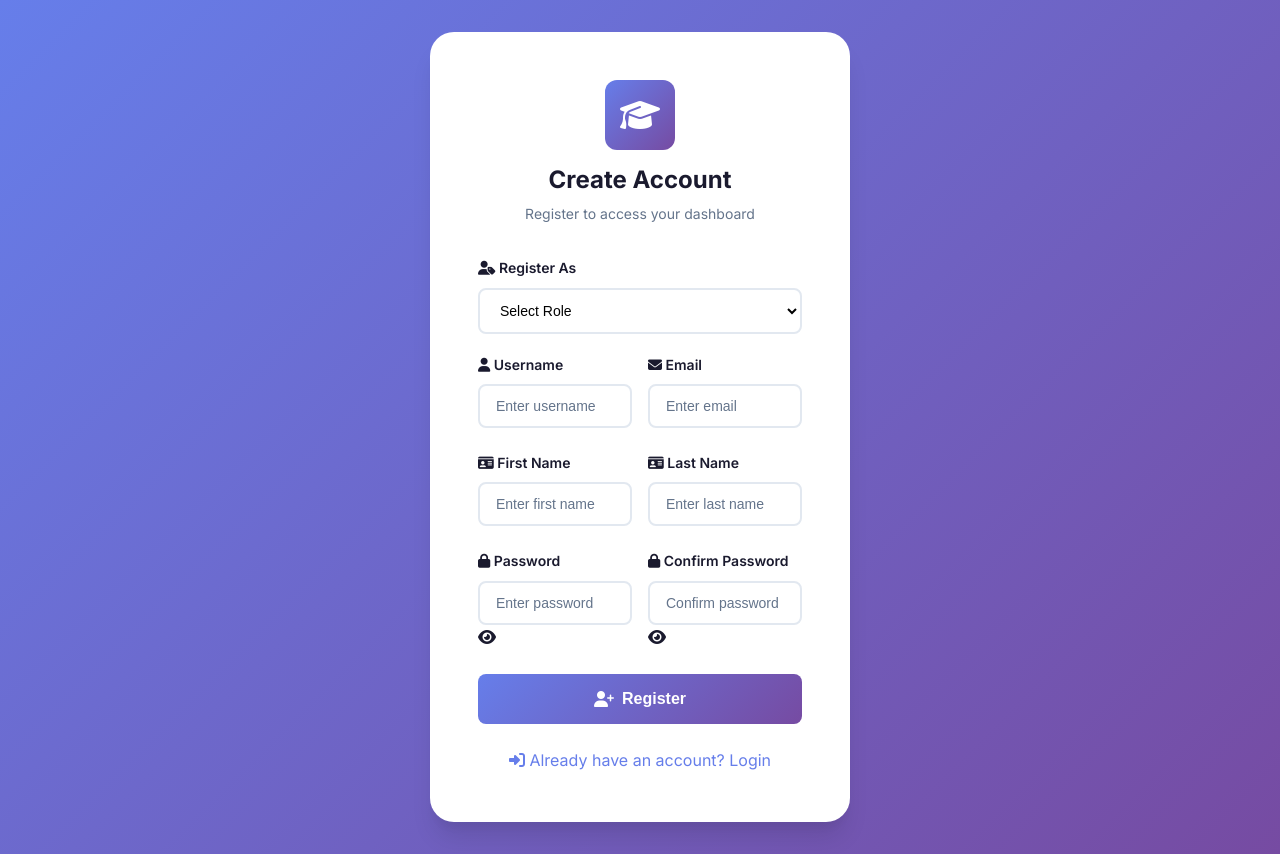
After one commit to nencysavaliya/school-management-system, a Django app: page /register/ in a window 1280 px wide. The commit adds this page. Run offline with Django 5.2, Linux system fonts and the light colour scheme.

Commit message:
added register page and updated settings

```diff
--- a/core/forms.py
+++ b/core/forms.py
@@ -24,6 +24,110 @@ class LoginForm(forms.Form):
         'placeholder': 'Enter Password',
         'id': 'password'
     }))
+
+
+class RegistrationForm(forms.Form):
+    """Registration form for Students and Teachers"""
+    ROLE_CHOICES = [
+        ('student', 'Student'),
+        ('teacher', 'Teacher'),
+    ]
+
+    role = forms.ChoiceField(
+        choices=ROLE_CHOICES,
+        widget=forms.Select(attrs={
+            'class': 'form-control',
+            'id': 'role'
+        })
+    )
+    username = forms.CharField(
+        max_length=50,
+        widget=forms.TextInput(attrs={
+            'class': 'form-control',
+            'placeholder': 'Enter Username',
+            'id': 'username'
+        })
+    )
+    name = forms.CharField(
+        max_length=100,
+        widget=forms.TextInput(attrs={
+            'class': 'form-control',
+            'placeholder': 'First Name',
+            'id': 'name'
+        })
+    )
+    surname = forms.CharField(
+        max_length=100,
+        widget=forms.TextInput(attrs={
+            'class': 'form-control',
+            'placeholder': 'Last Name',
+            'id': 'surname'
+        })
+    )
+    email = forms.EmailField(
+        widget=forms.EmailInput(attrs={
+            'class': 'form-control',
+            'placeholder': 'Email Address',
+            'id': 'email'
+        })
+    )
+    password = forms.CharField(
+        widget=forms.PasswordInput(attrs={
+            'class': 'form-control',
+            'placeholder': 'Enter Password',
+            'id': 'password'
+        })
+    )
+    confirm_password = forms.CharField(
+        widget=forms.PasswordInput(attrs={
+            'class': 'form-control',
+            'placeholder': 'Confirm Password',
+            'id': 'confirm_password'
+        })
+    )
+
+    def clean_username(self):
+        username = self.cleaned_data.get('username')
+
+        # Check if username exists in any user type
+        if Student.objects.filter(username=username).exists():
+            raise forms.ValidationError('This username is already taken by a student.')
+        if Teacher.objects.filter(username=username).exists():
+            raise forms.ValidationError('This username is already taken by a teacher.')
+        if Admin.objects.filter(username=username).exists():
+            raise forms.ValidationError('This username is already taken.')
+
+        return username
+
+    def clean_email(self):
+        email = self.cleaned_data.get('email')
+
+        # Check if email exists in any user type
+        if Student.objects.filter(email=email).exists():
+            raise forms.ValidationError('This email is already registered.')
+        if Teacher.objects.filter(email=email).exists():
+            raise forms.ValidationError('This email is already registered.')
+
+        return email
+
+    def clean_password(self):
+        password = self.cleaned_data.get('password')
+
+        # Password strength validation
+        if len(password) < 6:
+            raise forms.ValidationError('Password must be at least 6 characters long.')
+
+        return password
+
+    def clean(self):
+        cleaned_data = super().clean()
+        password = cleaned_data.get('password')
+        confirm_password = cleaned_data.get('confirm_password')
+
+        if password and confirm_password and password != confirm_password:
+            raise forms.ValidationError('Passwords do not match.')
+
+        return cleaned_data
 
 
 class StudentForm(forms.ModelForm):
--- a/core/urls.py
+++ b/core/urls.py
@@ -5,6 +5,7 @@ urlpatterns = [
     # Home & Auth
     path('', views.home, name='home'),
     path('login/', views.login_view, name='login'),
+    path('register/', views.register_view, name='register'),
     path('logout/', views.logout_view, name='logout'),
 
     # Admin Dashboard
--- a/core/views.py
+++ b/core/views.py
@@ -9,7 +9,7 @@ from .models import (
     StudentAttendance, TeacherAttendance, Fees, Salary
 )
 from .forms import (
-    LoginForm, StudentForm, TeacherForm, ClassForm, SubjectForm,
+    LoginForm, RegistrationForm, StudentForm, TeacherForm, ClassForm, SubjectForm,
     FeesForm, SalaryForm, StudentAttendanceForm, TeacherAttendanceForm
 )
 
@@ -82,6 +82,58 @@ def logout_view(request):
     request.session.flush()
     messages.success(request, 'You have been logged out successfully!')
     return redirect('home')
+
+
+def register_view(request):
+    """Registration view for Students and Teachers"""
+    if request.method == 'POST':
+        form = RegistrationForm(request.POST)
+        if form.is_valid():
+            role = form.cleaned_data['role']
+            username = form.cleaned_data['username']
+            name = form.cleaned_data['name']
+            surname = form.cleaned_data['surname']
+            email = form.cleaned_data['email']
+            password = form.cleaned_data['password']
+
+            try:
+                if role == 'student':
+                    # Create student account
+                    student = Student(
+                        username=username,
+                        name=name,
+                        surname=surname,
+                        email=email
+                    )
+                    student.set_password(password)
+                    student.save()
+                    messages.success(request, 'Student account created successfully! Please login to continue.')
+
+                elif role == 'teacher':
+                    # Create teacher account
+                    teacher = Teacher(
+                        username=username,
+                        name=name,
+                        surname=surname,
+                        email=email
+                    )
+                    teacher.set_password(password)
+                    teacher.save()
+                    messages.success(request, 'Teacher account created successfully! Please login to continue.')
+
+                return redirect('login')
+
+            except Exception as e:
+                messages.error(request, f'An error occurred during registration: {str(e)}')
+        else:
+            # Display form errors
+            for field, errors in form.errors.items():
+                for error in errors:
+                    messages.error(request, error)
+    else:
+        form = RegistrationForm()
+
+    return render(request, 'register.html', {'form': form})
 
 
 # ==================== ADMIN DASHBOARD ====================
--- a/templates/home.html
+++ b/templates/home.html
@@ -16,11 +16,11 @@
             </a>
 
             <nav class="nav">
-                <a href="{% url 'home' %}" class="nav-link active">
-                    <i class="fas fa-home"></i> Home
+                <a href="{% url 'register' %}" class="nav-link">
+                    <i class="fas fa-user-plus"></i> Register
                 </a>
                 <a href="{% url 'login' %}" class="nav-link">
-                    <i class="fas fa-tachometer-alt"></i> Dashboard
+                    <i class="fas fa-sign-in-alt"></i> Login
                 </a>
                 <a href="{% url 'admin_dashboard' %}" class="nav-link">
                     <i class="fas fa-cog"></i> Admin Panel
--- /dev/null
+++ b/templates/register.html
@@ -0,0 +1,115 @@
+{% extends 'base.html' %}
+{% load static %}
+
+{% block title %}Register - School Management System{% endblock %}
+
+{% block content %}
+<div class="login-page">
+    <div class="login-container">
+        <div class="login-card register-card">
+            <div class="login-header">
+                <div class="login-logo">
+                    <i class="fas fa-graduation-cap"></i>
+                </div>
+                <h1 class="login-title">Create Account</h1>
+                <p class="login-subtitle">Register to access your dashboard</p>
+            </div>
+
+            {% if messages %}
+            {% for message in messages %}
+            <div class="alert alert-{% if message.tags == 'error' %}error{% else %}{{ message.tags }}{% endif %}">
+                <i
+                    class="fas fa-{% if message.tags == 'error' %}exclamation-circle{% elif message.tags == 'success' %}check-circle{% else %}info-circle{% endif %}"></i>
+                {{ message }}
+            </div>
+            {% endfor %}
+            {% endif %}
+
+            <form method="post" class="login-form register-form" data-validate>
+                {% csrf_token %}
+
+                <div class="form-group full-width">
+                    <label class="form-label" for="role">
+                        <i class="fas fa-user-tag"></i> Register As
+                    </label>
+                    <select name="role" id="role" class="form-control" required>
+                        <option value="">Select Role</option>
+                        <option value="student">Student</option>
+                        <option value="teacher">Teacher</option>
+                    </select>
+                </div>
+
+                <div class="form-row">
+                    <div class="form-group">
+                        <label class="form-label" for="username">
+                            <i class="fas fa-user"></i> Username
+                        </label>
+                        <input type="text" name="username" id="username" class="form-control"
+                            placeholder="Enter username" required>
+                    </div>
+
+                    <div class="form-group">
+                        <label class="form-label" for="email">
+                            <i class="fas fa-envelope"></i> Email
+                        </label>
+                        <input type="email" name="email" id="email" class="form-control" placeholder="Enter email"
+                            required>
+                    </div>
+                </div>
+
+                <div class="form-row">
+                    <div class="form-group">
+                        <label class="form-label" for="name">
+                            <i class="fas fa-id-card"></i> First Name
+                        </label>
+                        <input type="text" name="name" id="name" class="form-control" placeholder="Enter first name"
+                            required>
+                    </div>
+
+                    <div class="form-group">
+                        <label class="form-label" for="surname">
+                            <i class="fas fa-id-card"></i> Last Name
+                        </label>
+                        <input type="text" name="surname" id="surname" class="form-control"
+                            placeholder="Enter last name" required>
+                    </div>
+                </div>
+
+                <div class="form-row">
+                    <div class="form-group">
+                        <label class="form-label" for="password">
+                            <i class="fas fa-lock"></i> Password
+                        </label>
+                        <div class="password-wrapper">
+                            <input type="password" name="password" id="password" class="form-control"
+                                placeholder="Enter password" required>
+                            <i class="fas fa-eye toggle-password" data-target="password"></i>
+                        </div>
+                    </div>
+
+                    <div class="form-group">
+                        <label class="form-label" for="confirm_password">
+                            <i class="fas fa-lock"></i> Confirm Password
+                        </label>
+                        <div class="password-wrapper">
+                            <input type="password" name="confirm_password" id="confirm_password" class="form-control"
+                                placeholder="Confirm password" required>
+                            <i class="fas fa-eye toggle-password" data-target="confirm_password"></i>
+                        </div>
+                    </div>
+                </div>
+
+                <button type="submit" class="btn btn-primary btn-lg login-btn">
+                    <i class="fas fa-user-plus"></i> Register
+                </button>
+            </form>
+
+            <div class="login-footer">
+                <a href="{% url 'login' %}">
+                    <i class="fas fa-sign-in-alt"></i> Already have an account? Login
+                </a>
+            </div>
+        </div>
+    </div>
+</div>
+{% endblock %}
```
Also changed, not shown: templates/login.html (+8 -2 lines), db.sqlite3.
